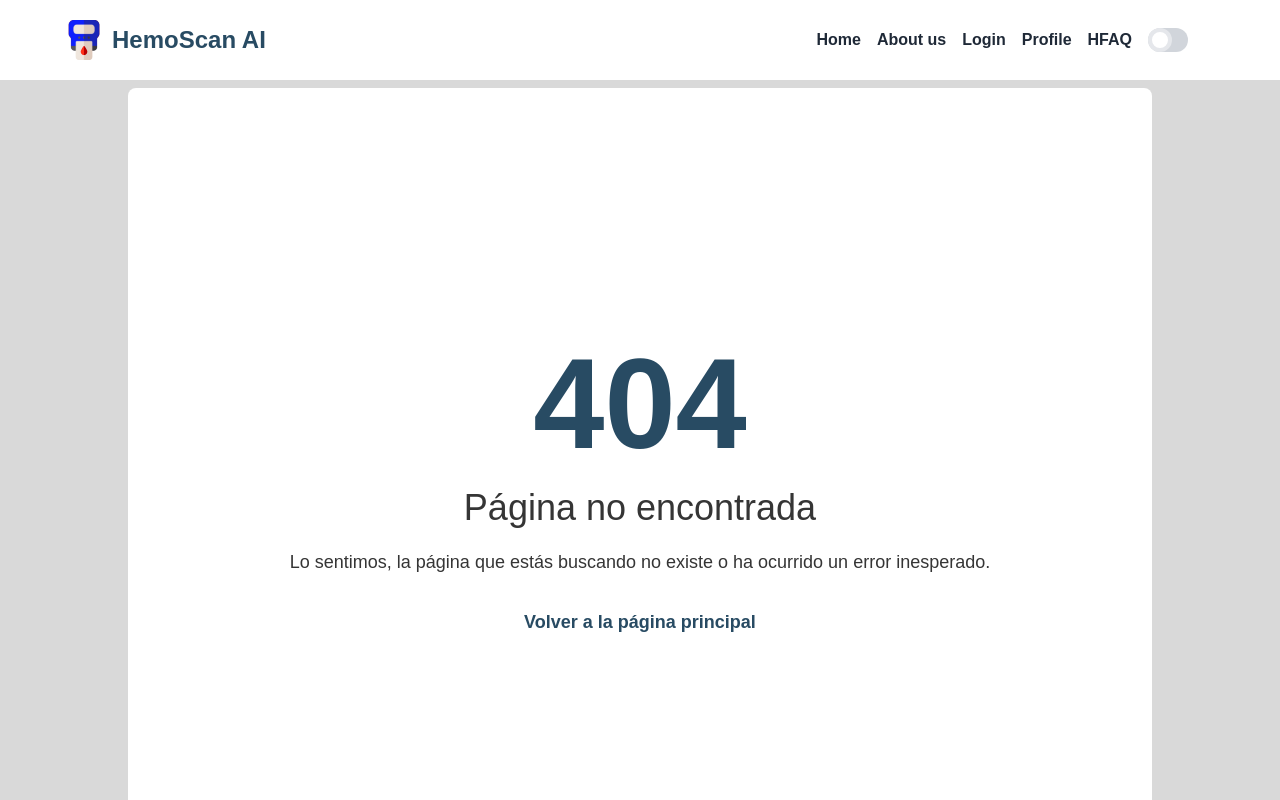
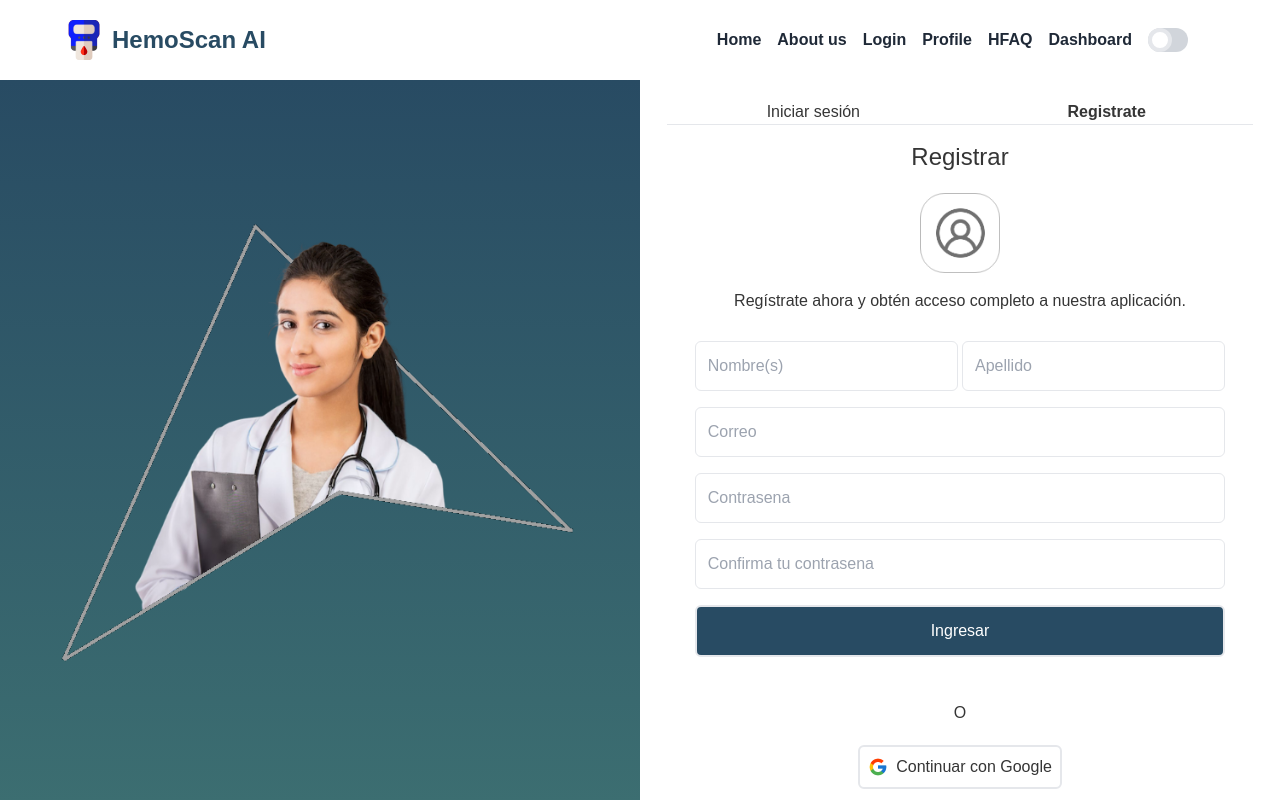
Before and after one commit to JiovannyVega/HemoScan, a React (Vite) app: page /HemoScan/signup in a window 1280 px wide. Shown: the top 800 px of the page. Built offline with nearby package versions, Linux system fonts and the light colour scheme.

Commit message:
Login y Signup actualizados a TW

```diff
--- a/src/App.jsx
+++ b/src/App.jsx
@@ -7,6 +7,9 @@ import HomePage from "./pages/HomePage";
 import ProfilePage from "./pages/ProfilePage";
 import HFAQPage from "./pages/HFAQPage";
 import AboutPage from "./pages/AboutPage";
+import Dashboard from "./pages/Dashboard";
+import SignupPage from "./pages/RegisterPage";
+
 
 function App() {
   return (
@@ -21,6 +24,8 @@ function App() {
             <Route path="/*" element={<ErrorPage />} />
             <Route path="/profile/" element={<ProfilePage />} />
             <Route path="/hfaq/" element={<HFAQPage />} />
+            <Route path="/dashboard/" element={<Dashboard />} />
+            <Route path="/signup/" element={<SignupPage />} />
           </Routes>
           <Footer />
         </Router>
--- a/src/components/Footer.jsx
+++ b/src/components/Footer.jsx
@@ -7,10 +7,7 @@ const Footer = () => {
                 <div className="flex flex-col items-center justify-between max-w-6xl mx-auto md:flex-row">
                     <div className="flex flex-wrap justify-center gap-4 mb-4 md:mb-0">
                         <Link to="/about" className="hover:underline hover:text-hover dark:hover:text-hover-dark">Acerca de Nosotros</Link>
-                        <Link to="/hfaqpage" className="hover:underline hover:text-hover dark:hover:text-hover-dark">Centro de Ayuda</Link>
-                        <Link className="hover:underline hover:text-hover dark:hover:text-hover-dark">Hola</Link>
-                        <Link className="hover:underline hover:text-hover dark:hover:text-hover-dark">Hola</Link>
-                        <Link className="hover:underline hover:text-hover dark:hover:text-hover-dark">Hola</Link>
+                        <Link to="/hfaq" className="hover:underline hover:text-hover dark:hover:text-hover-dark">Centro de Ayuda</Link>
                     </div>
                     <div>
                         <p>© 2024 HemoScan. Todos los derechos reservados.</p>
--- a/src/components/Header.jsx
+++ b/src/components/Header.jsx
@@ -41,6 +41,9 @@ const Header = () => {
             <li className="font-semibold text-gray-800 hover:text-blue-500 active:text-blue-500 dark:text-gray-200">
               <Link to="/hfaq">HFAQ</Link>
             </li>
+            <li className="font-semibold text-gray-800 hover:text-blue-500 active:text-blue-500 dark:text-gray-200">
+              <Link to="/dashboard">Dashboard</Link>
+            </li>
             <li className="mr-5">
               <div className="relative inline-block w-10 mr-2 align-middle transition duration-200 ease-in select-none">
                 <input
--- a/src/pages/AboutPage.jsx
+++ b/src/pages/AboutPage.jsx
@@ -8,7 +8,7 @@ const AboutPage = () => {
                     <p className="mt-24 text-6xl text-center text-white">Acerca de HemoScan AI</p>
                     <p className="mt-2 text-2xl text-center text-white">Análisis inteligente de hemoglobina para mejorar la salud</p>
                 </section>
-                <div className="flex flex-col items-center w-4/5 p-5 mb-0 -mt-24 text-center rounded-lg -24 bg-background dark:bg-background-dark">
+                <div className="flex flex-col items-center w-4/5 p-5 mb-0 -mt-24 text-center rounded-lg bg-background dark:bg-background-dark">
                     <div className="w-3/4 p-10 my-5 text-xl border-2 rounded-lg border-hover dark:border-hover-dark">
                         <h className="text-2xl">Breve resumen</h>
                         <ul className="my-5 text-left">
--- /dev/null
+++ b/src/pages/Dashboard.jsx
@@ -0,0 +1,11 @@
+import React from 'react'
+
+const Dashboard = () => {
+    return (
+        <>
+            <p>Dashboard</p>
+        </>
+    )
+}
+
+export default Dashboard
--- a/src/pages/HomePage.jsx
+++ b/src/pages/HomePage.jsx
@@ -15,19 +15,19 @@ const HomePage = () => {
                         </div>
                     </div>
                 </section>
-                <div className="flex flex-col items-center w-4/5 p-0 m-0 bg-background dark:bg-background-dark">
-                    <section className="w-3/5 mt-20 text-center">
-                        <p className="mt-6 text-4xl">Bienvenido a HemoScan</p>
-                        <p className="mt-6 text-2xl">Analiza tus examenes de hemoglobina y obtén resultados rápidos y recomendacionales personalizadas basadas en inteligencia artificial</p>
+                <div className="flex flex-col items-center w-4/5 h-full p-0 m-0 bg-background dark:bg-background-dark">
+                    <section className="w-3/4 p-10 my-5 text-center border-2 rounded-lg border-hover dark:border-hover-dark">
+                        <p className="my-6 text-2xl ">Bienvenido a HemoScan</p>
+                        <p className="my-6 ml-10 text-lg text-left">Analiza tus exámenes de hemoglobina, obtén resultados rápidos y recomendaciones personalizadas basadas en inteligencia artificial.</p>
                     </section>
-                    <section className="w-3/5 mt-20 text-center">
-                        <p className="mt-6 text-4xl ">¿Qué es HemoScan?</p>
-                        <p className="mt-6 text-2xl">HemoScan utiliza inteligencia artificial avanzada para analizar tus exámenes médicos y proporcionarte resultados precisos y recomendaciones para mejorar tu salud</p>
-                        <button className="p-4 m-2 mt-6 text-white rounded-md cursor-pointer bg-sky-950">Subir Examen</button>
+                    <section className="w-3/4 p-10 my-5 text-center border-2 rounded-lg border-hover dark:border-hover-dark">
+                        <p className="my-6 text-2xl ">¿Qué es HemoScan?</p>
+                        <p className="my-6 ml-10 text-lg text-left">HemoScan utiliza inteligencia artificial avanzada para analizar tus exámenes médicos y proporcionarte resultados precisos y recomendaciones para mejorar tu salud</p>
+                        <button className="p-4 my-6 text-white rounded-md cursor-pointer bg-sky-950 hover:bg-secondary">Subir Examen</button>
                     </section>
-                    <section className="w-3/5 mt-18">
-                        <p className="mt-6 text-4xl text-center">¿Por qué elegir HemoScan?</p>
-                        <ul className="p-0 mt-6 mb-20 text-2xl text-left list-none">
+                    <section className="w-3/4 p-10 my-5 border-2 rounded-lg border-hover dark:border-hover-dark">
+                        <p className="my-6 text-2xl text-center">¿Por qué elegir HemoScan?</p>
+                        <ul className="p-0 mt-6 mb-20 ml-10 text-lg text-left list-none ">
                             <li>-Rápido, preciso y seguro</li>
                             <li>-Análisis de IA en tiempo real</li>
                             <li>-Recomendaciones personalizadas para tu salud</li>
--- a/src/pages/LoginPage.jsx
+++ b/src/pages/LoginPage.jsx
@@ -6,39 +6,45 @@ const LoginPage = () => {
 
   return (
     <>
-      <div className="flex flex-col items-center h-full m-4">
-        <div className="flex flex-col w-full h-auto bg-white lg:flex-row lg:w-3/5 rounded-2xl lg:h-5/6">
+      <div className="flex flex-row h-full bg-gradient-to-b from-primary to-secondary">
+        <div className="flex items-center w-1/2">
+          <img src="./src/assets/Intro.png" alt="Intro" className="h-250" />
+        </div>
+        <div className="flex flex-col items-center w-1/2 h-full ml-auto bg-background dark:bg-background-dark text-text dark:text-text-dark">
+          <div className="flex flex-row w-11/12 text-center border-b">
+            <div className="w-1/2 mt-5">
+              <Link to="/login" className="font-bold no-underline p-7">Iniciar sesión</Link>
+            </div>
+            <div className="w-1/2 mt-5">
+              <Link to="/signup" className="ml-auto no-underline p-7">Registrate</Link>
+            </div>
+          </div>
+          <p className="mt-4 text-2xl">Iniciar sesión</p>
           {profile ? (
-            <div className="flex flex-col justify-center w-full h-full lg:w-auto p-7">
-              <img src={profile.picture} alt="Profile" className="w-20 m-5" />
-              <h2 className="text-2xl font-bold">{profile.name}</h2>
+            <div className="flex flex-col h-full p-7">
+              <img src={profile.picture} alt="Profile" className="w-40 h-40 mb-5 bg-cover border-4 rounded-full border-hover dark:border-hover-dark" />
+              <h2 className="m-5 text-2xl font-bold">{profile.name}</h2>
               <p className="m-0 overflow-hidden font-bold">{profile.email}</p>
-              <button className="border-2 bg-[#284B63] text-white rounded-md p-1" onClick={logOut}>Cerrar sesión</button>
+              <button className="p-2 m-5 text-white rounded-md bg-primary hover:bg-secondary" onClick={logOut}>Cerrar sesión</button>
             </div>
           ) : (
-            <div className="flex flex-col justify-center w-full h-full lg:w-1/4 p-7">
+            <div className="flex flex-col justify-center w-11/12 h-full p-7">
               <form action="" className="flex flex-col justify-center h-auto">
                 <img src="./src/assets/perfil-icono.png" className="self-center w-20 h-20 mb-4" alt="perfil" />
-                <label htmlFor="correo" className="font-bold">Correo Electronico</label>
-                <input type="text" className="p-1 mb-4 border rounded-md" placeholder="Correo electronico" name="correo" id="correo" />
-                <label htmlFor="contrasena" className="mt-4 font-bold">Contraseña</label>
-                <input type="password" className="p-1 mb-4 border-2 rounded-md" placeholder="Contraseña" name="contrasena" id="contrasena" />
-                <p className="my-4 text-end">¿Olvidaste tu contraseña?</p>
-                <button className="border-2 bg-[#284B63] text-white rounded-md p-1 mb-4" type="submit">Ingresar</button>
+                <input type="text" className="p-3 my-5 mb-4 border rounded-md bg-background dark:bg-background-dark" placeholder="Correo electronico" name="correo" id="correo" />
+                <input type="password" className="p-3 my-5 mb-4 border-2 rounded-md bg-background dark:bg-background-dark" placeholder="Contraseña" name="contrasena" id="contrasena" />
+                <div className="flex flex-row">
+                  <p className="my-4 text-left">¿Olvidaste tu contraseña?</p>
+                  <button className="w-1/2 p-3 mb-4 ml-auto text-white border-2 rounded-md bg-primary" type="submit">Ingresar</button>
+                </div>
                 <p className="mb-4 text-center">O</p>
               </form>
               <button className="flex items-center justify-center p-2 mb-4 space-x-2 border-2 rounded-md" onClick={login}>
                 <img src="./src/assets/google.png" alt="Google Login" className="w-5 h-5" />
                 <span>Continuar con Google</span>
               </button>
-              <p className="mt-5 text-center">¿No tienes una cuenta?
-                <Link to="/SignUp" className="font-bold no-underline"> Registrate</Link>
-              </p>
             </div>
           )}
-          < div className="items-end justify-end hidden w-full h-64 cursor-pointer lg:flex lg:w-3/4 lg:h-full" >
-            <img src="./src/assets/medicosImage.png" className="w-full h-full rounded-b-2xl lg:rounded-r-2xl lg:rounded-b-none" alt="Medicos" />
-          </div >
         </div>
       </div>
     </>
--- /dev/null
+++ b/src/pages/RegisterPage.jsx
@@ -0,0 +1,62 @@
+import React from "react";
+import { Link } from "react-router-dom";
+
+function SignupPage() {
+    return (
+        <>
+            <div className="flex flex-row h-auto bg-gradient-to-b from-primary to-secondary">
+                <div className="flex items-center w-1/2">
+                    <img src="./src/assets/Intro.png" alt="Intro" className="h-250" />
+                </div>
+                <div className="flex flex-col items-center w-1/2 h-full ml-auto bg-background dark:bg-background-dark text-text dark:text-text-dark">
+                    <div className="flex flex-row w-11/12 text-center border-b">
+                        <div className="w-1/2 mt-5">
+                            <Link to="/login" className="no-underline p-7">Iniciar sesión</Link>
+                        </div>
+                        <div className="w-1/2 mt-5">
+                            <Link to="/signup" className="ml-auto font-bold no-underline p-7"> Registrate</Link>
+                        </div>
+                    </div>
+                    <p className="mt-4 text-2xl">Registrar</p>
+                    <img src="./src/assets/perfil-icono.png" className="self-center w-20 h-20 mt-5 mb-4" alt="perfil" />
+                    <p className="">
+                        Regístrate ahora y obtén acceso completo a nuestra aplicación.
+                    </p>
+                    <form className="flex flex-col w-11/12 h-full p-7">
+                        <div className="flex flex-row justify-center w-auto">
+                            <input required placeholder="Nombre(s)" type="text" className="w-1/2 p-3 mb-4 mr-1 border rounded-md bg-background dark:bg-background-dark" />
+                            <input required placeholder="Apellido" type="text" className="w-1/2 p-3 mb-4 border rounded-md bg-background dark:bg-background-dark" />
+                        </div>
+                        <label>
+                            <input required placeholder="Correo" type="text" className="w-full p-3 mb-4 border rounded-md bg-background dark:bg-background-dark" />
+                        </label>
+                        <label>
+                            <input
+                                required
+                                placeholder="Contrasena"
+                                type="password"
+                                className="w-full p-3 mb-4 border rounded-md bg-background dark:bg-background-dark"
+                            />
+                        </label>
+                        <label>
+                            <input
+                                required
+                                placeholder="Confirma tu contrasena"
+                                type="password"
+                                className="w-full p-3 mb-4 border rounded-md bg-background dark:bg-background-dark"
+                            />
+                        </label>
+                        <button className="p-3 mb-4 text-white border-2 rounded-md bg-primary" type="submit">Ingresar</button>
+                    </form>
+                    <p className="mb-5">O</p>
+                    <button className="flex items-center justify-center p-2 mb-4 space-x-2 border-2 rounded-md">
+                        <img src="./src/assets/google.png" alt="Google Login" className="w-5 h-5" />
+                        <span>Continuar con Google</span>
+                    </button>
+                </div>
+            </div>
+        </>
+    );
+}
+
+export default SignupPage;
```
Also changed, not shown: src/assets/Intro.png (added).
